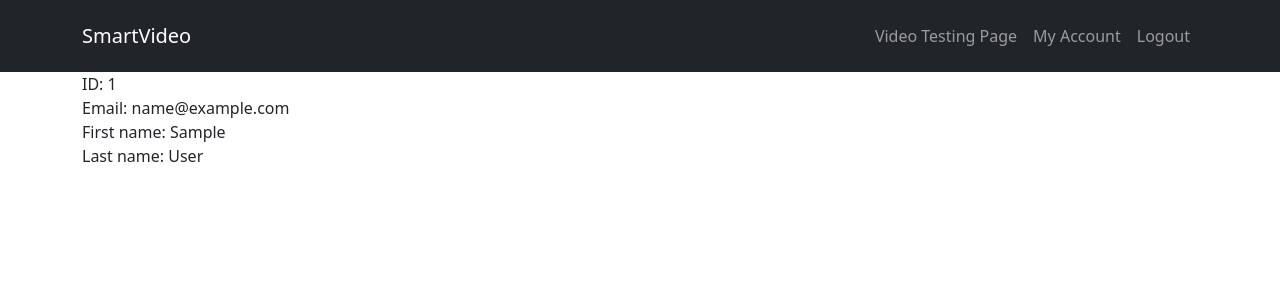
After one commit to Ariq00/Artificially-Intelligent-Video, a Flask app: page /my_account in a window 1280 px wide. The commit adds this page. Shown: the top 300 px of the page. Run offline with Flask 2, Linux system fonts and the light colour scheme; the visitor is signed in with stand-in values (Sample User, id 1); some libraries are stand-ins or nearby versions.

Commit message:
Added basic account page

```diff
--- a/api/src/app.py
+++ b/api/src/app.py
@@ -27,7 +27,7 @@ app.register_blueprint(auth_bp)
 # login setup
 login_manager = LoginManager()
 login_manager.init_app(app)
-login_manager.login_view = "auth.login"
+login_manager.login_view = "auth_bp.login"
 
 
 @app.route("/", methods=["POST", "GET"])
@@ -147,5 +147,12 @@ def load_user(user_id):
     return None
 
 
+@login_manager.unauthorized_handler
+def unauthorised():
+    """Redirect unauthorised users to Login page."""
+    flash('You must be logged in to view this page.', 'warning')
+    return redirect(url_for('auth_bp.login'))
+
+
 if __name__ == "__main__":
     app.run(debug=True)
--- a/api/src/auth/routes.py
+++ b/api/src/auth/routes.py
@@ -46,3 +46,9 @@ def logout():
     logout_user()
     flash(f"You have been logged out", 'info')
     return redirect(url_for('home'))
+
+
+@auth_bp.route('/my_account')
+@login_required
+def my_account():
+    return render_template("my_account.html")
--- /dev/null
+++ b/api/src/templates/my_account.html
@@ -0,0 +1,12 @@
+{% extends 'layout.html' %}
+{% block content %}
+
+    ID: {{ current_user.id }}
+    <br>
+    Email: {{ current_user.email }}
+    <br>
+    First name: {{ current_user.first_name }}
+    <br>
+    Last name: {{ current_user.last_name }}
+
+{% endblock %}
--- a/api/src/templates/navigation.html
+++ b/api/src/templates/navigation.html
@@ -20,6 +20,11 @@
                 </li>
                 {% if not current_user.is_anonymous %}
                     <li class="nav-item">
+                        <a href="{{ url_for('auth_bp.my_account') }}"
+                           class="nav-link">My Account</a>
+                    </li>
+
+                    <li class="nav-item">
                         <a href="{{ url_for('auth_bp.logout') }}"
                            class="nav-link">Logout</a>
                     </li>
```
